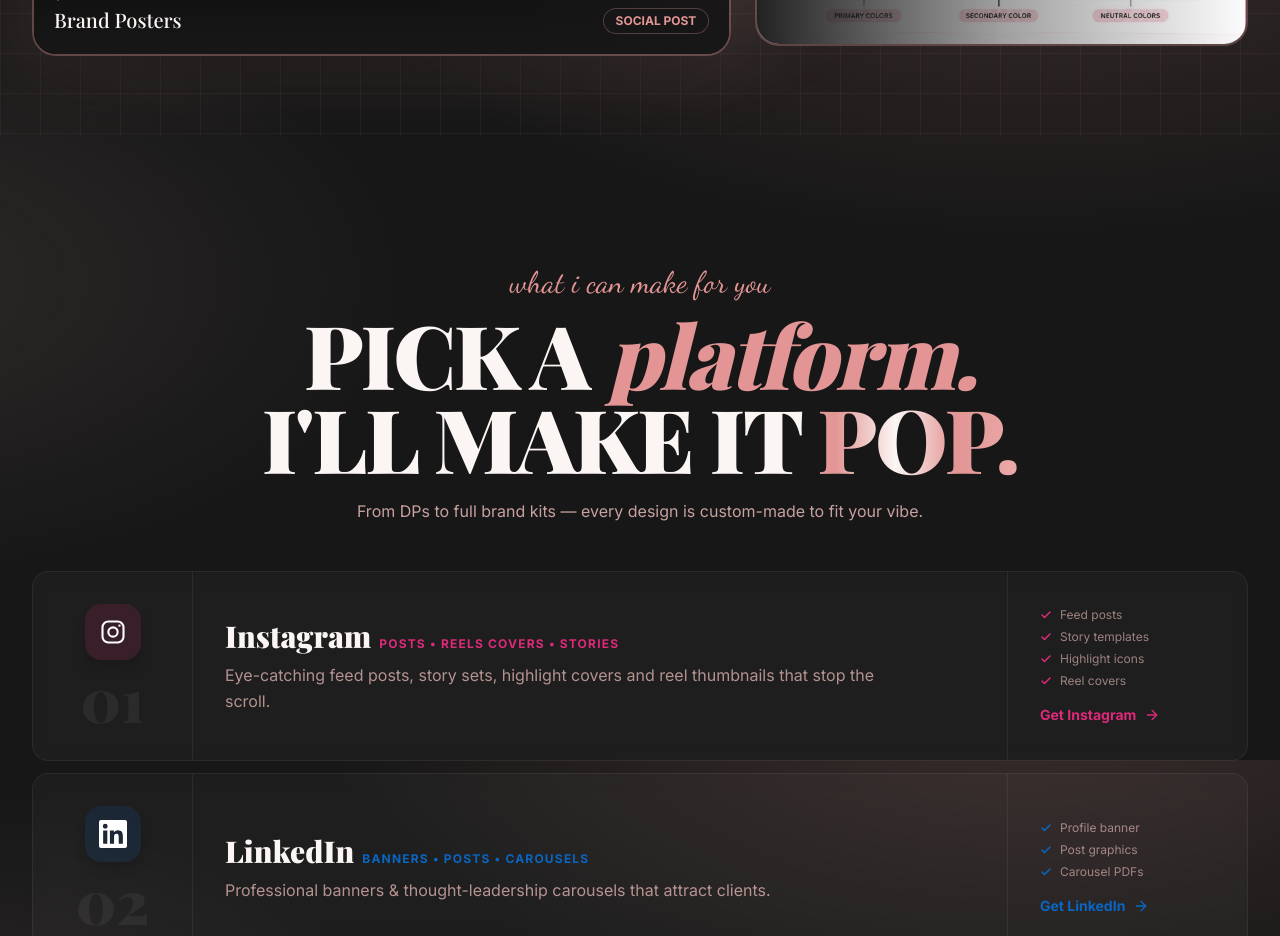
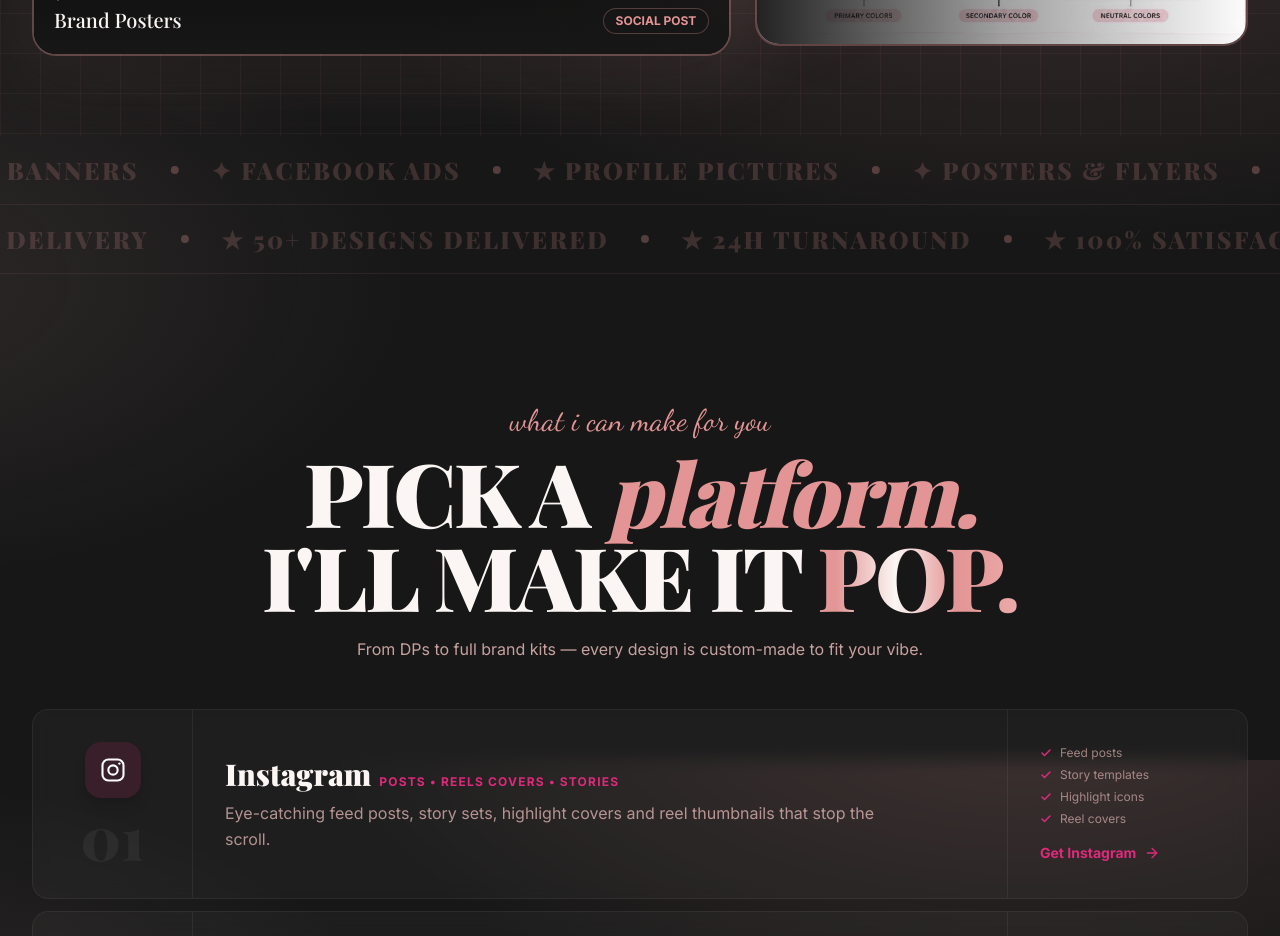
Before and after one commit to SyabAhmad/Fauzia-Shafi, a Next.js app: page / in a window 1280 px wide. Shown: the part 1640-2576 px from the top of the page. Built offline with nearby package versions, Linux system fonts and the light colour scheme.

Commit message:
feat: add service marquee + stats marquee below hero
- Marquee below hero: ★ LinkedIn Banners, ✦ Facebook Ads, ★ Profile Pictures, ✦ Posters & Flyers
- Stats marquee: ★ 50+ Designs Delivered, ★ 24h Turnaround, ★ 100% Satisfaction
- Both sit right below hero, above Services section

```diff
--- a/app/page.tsx
+++ b/app/page.tsx
@@ -9,6 +9,8 @@
 import Marquee from "./components/Marquee";
 
 const marquee1 = ["INSTAGRAM POSTS", "LINKEDIN BANNERS", "FACEBOOK ADS", "YOUTUBE THUMBNAILS", "BRAND KITS", "LOGO DESIGN"];
+const marqueeHero = ["★ LINKEDIN BANNERS", "✦ FACEBOOK ADS", "★ PROFILE PICTURES", "✦ POSTERS & FLYERS", "★ INSTAGRAM POSTS", "✦ YOUTUBE THUMBNAILS"];
+const marqueeStats = ["★ 50+ DESIGNS DELIVERED", "★ 24H TURNAROUND", "★ 100% SATISFACTION", "★ BULK DISCOUNTS", "★ FREE REVISIONS", "★ FAST DELIVERY"];
 const marquee2 = ["50+ DESIGNS DELIVERED", "100% CLIENT SATISFACTION", "FAST TURNAROUND", "BULK DISCOUNTS", "REVISIONS INCLUDED"];
 const marquee3 = ["FOLLOW @FAUZIYA_SHAFI", "BEHANCE: FAUZIA SHAFI", "DM FOR PRICING", "SLOTS OPEN", "BOOK NOW →"];
 
@@ -19,6 +21,8 @@
       <main className="relative">
         <Marquee items={marquee1} speed={35} className="pt-20 border-b border-rose/10" />
         <Hero />
+        <Marquee items={marqueeHero} speed={30} className="border-b border-rose/10" />
+        <Marquee items={marqueeStats} speed={25} reverse className="border-b border-rose/10" />
         <Services />
         <Marquee items={marquee2} speed={45} reverse className="border-y border-rose/10" />
         <Work />
```
